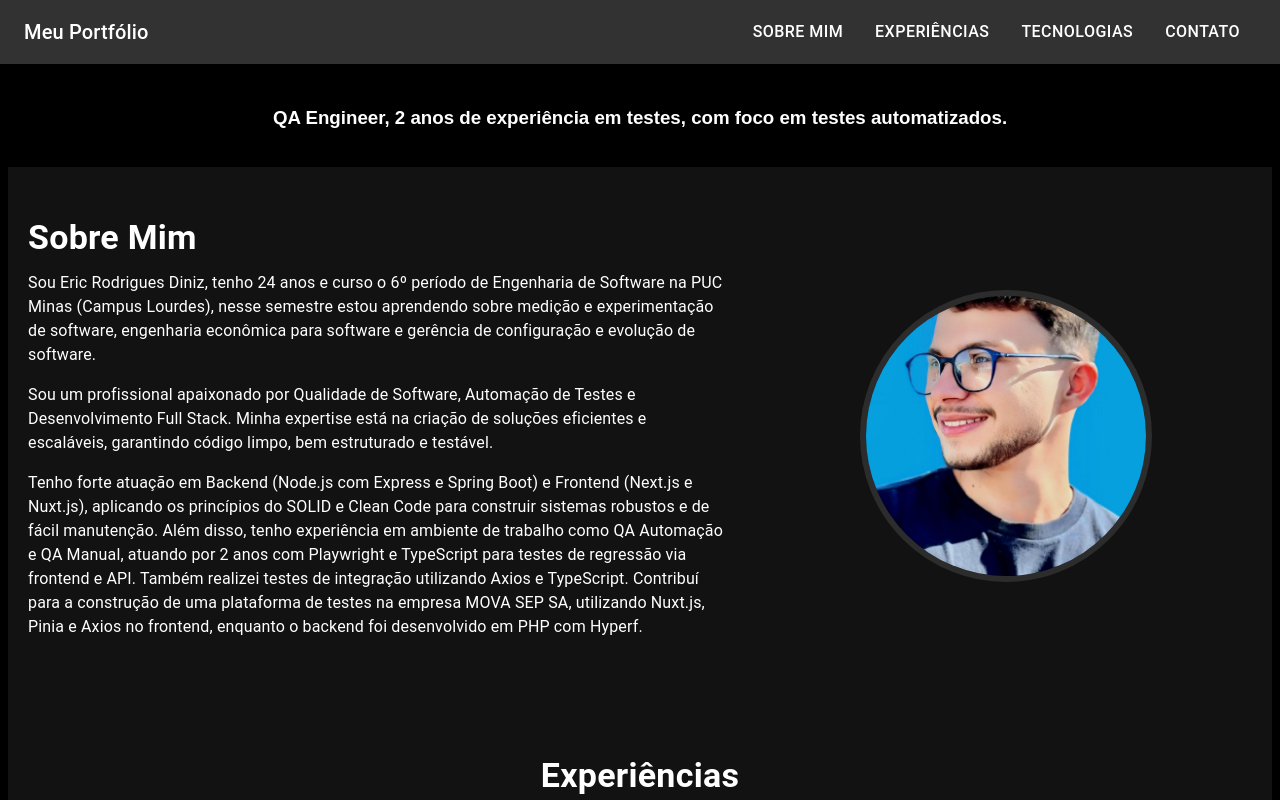
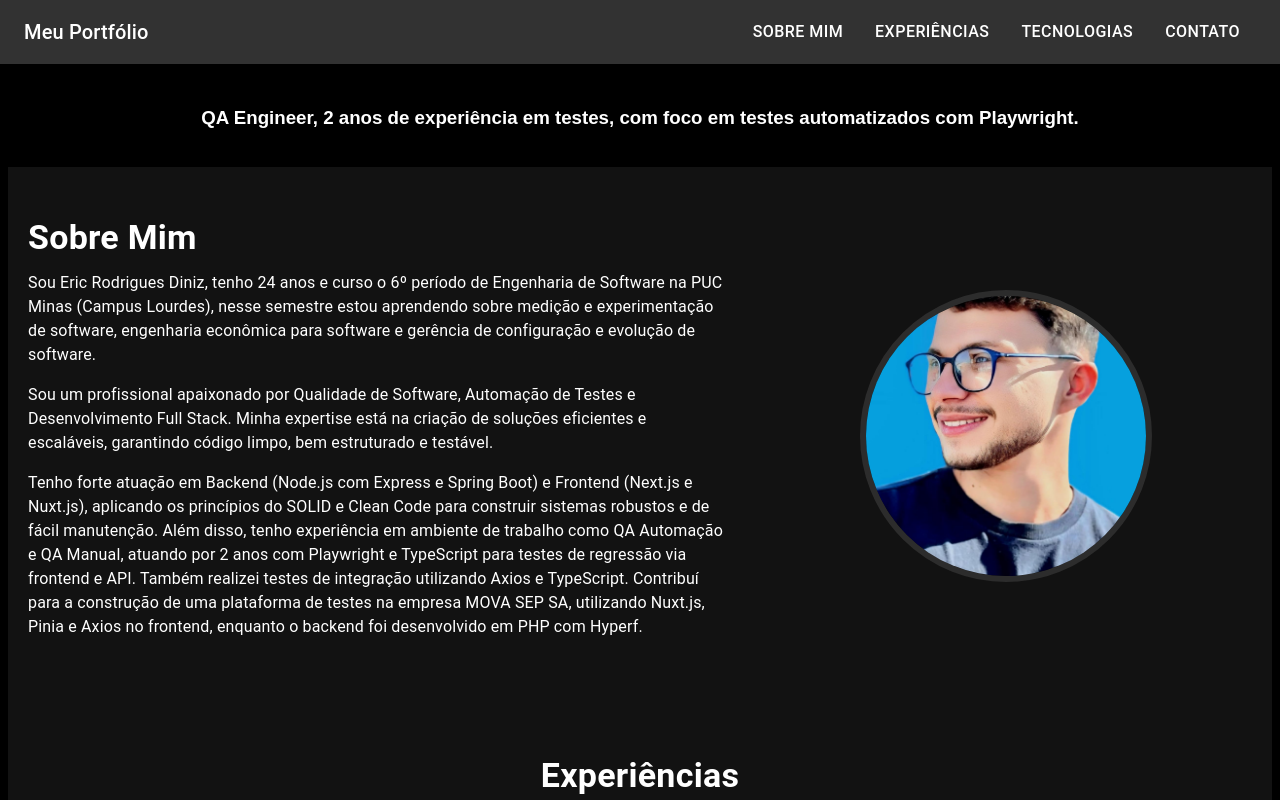
Before and after one commit to ericdiniz/portfolio-nextjs, a Next.js app in the folder portfolio-nextjs/: page / in a window 1280 px wide. Shown: the top 800 px of the page. Built offline with nearby package versions, Linux system fonts and the light colour scheme.

Commit message:
upd: hero section

```diff
--- a/portfolio-nextjs/src/components/Hero.jsx
+++ b/portfolio-nextjs/src/components/Hero.jsx
@@ -11,7 +11,7 @@ export default function Hero() {
     >
       <h3>
         QA Engineer, 2 anos de experiência em testes, com foco em testes
-        automatizados.
+        automatizados com Playwright.
       </h3>
     </section>
   );
```
